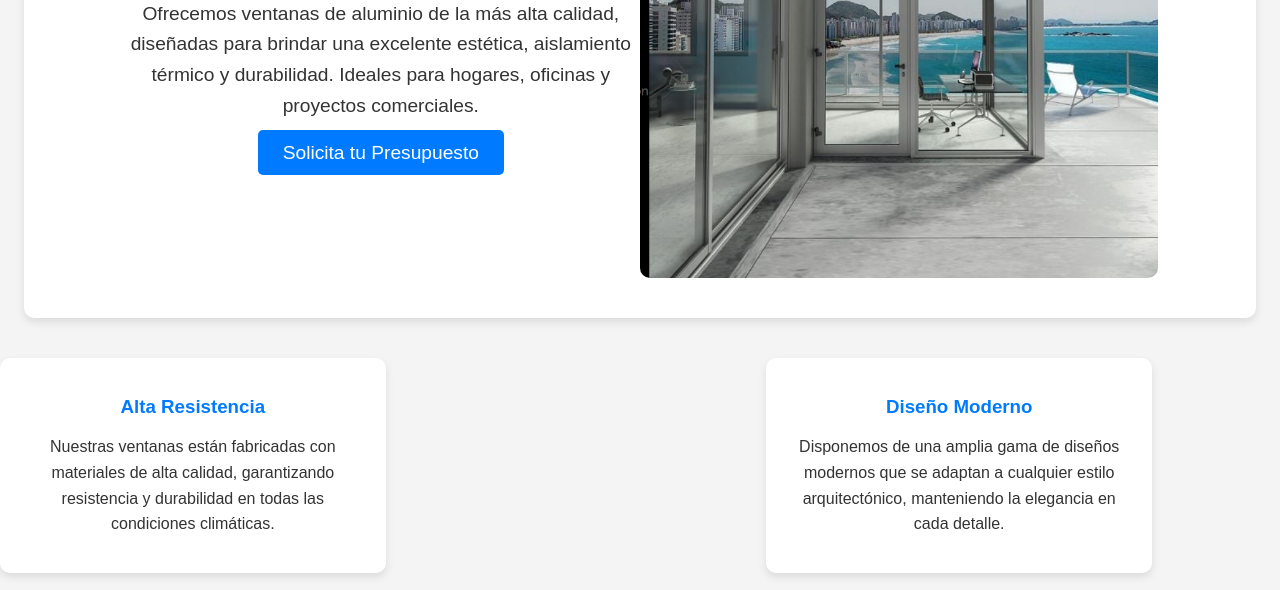
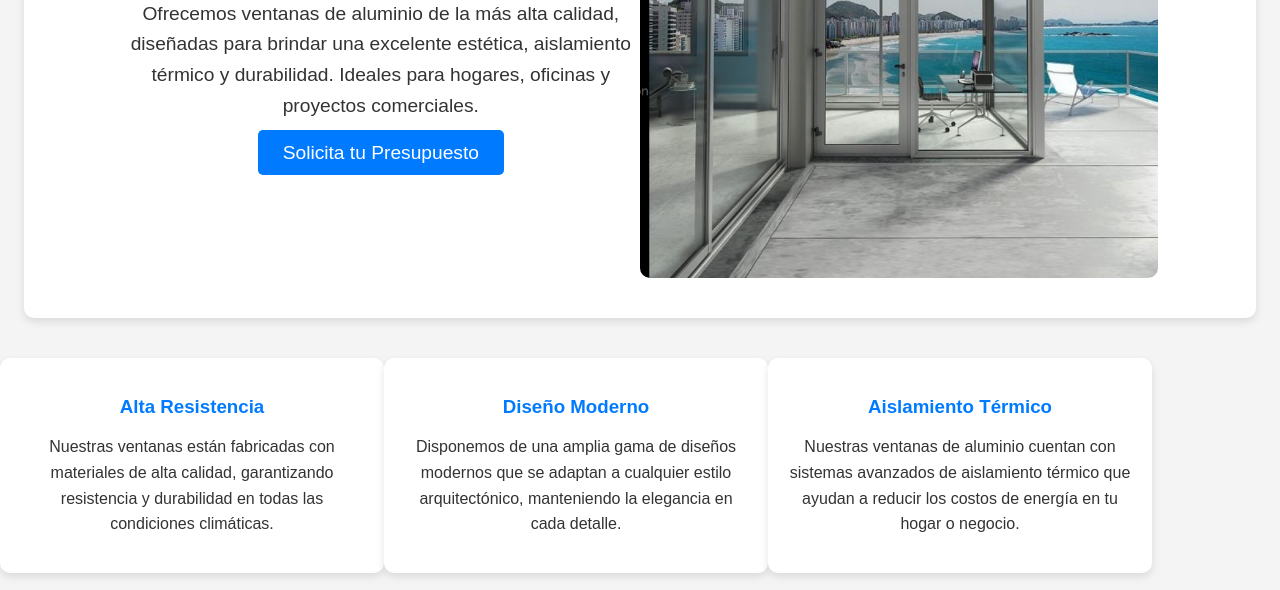
Before and after one commit to sepilrat/urbanaWindows, a plain HTML site: page index.html in a window 1280 px wide. Shown: the part 339-929 px from the top of the page. Drawn offline with Linux system fonts and the light colour scheme.

Commit message:
primer commit

```diff
--- a/index.html
+++ b/index.html
@@ -91,9 +91,10 @@
 
         .features {
             display: flex;
-            justify-content: space-between; /* Cambiado a space-between para ocupar el 100% */
+            align-content: center;
+            justify-content:center; /* Cambiado a space-between para ocupar el 100% */
             margin: 40px 0;
-            flex-wrap: wrap;
+            flex-wrap: nowrap;
             padding: 0; /* Eliminado padding */
         }
 
@@ -103,7 +104,7 @@
             text-align: center;
             border-radius: 10px;
             box-shadow: 0 4px 8px rgba(0, 0, 0, 0.1);
-            width: 30%; /* Ajustado para permitir 3 contenedores alineados */
+            width: 33%; /* Ajustado para permitir 3 contenedores alineados */
             margin-bottom: 20px;
         }
 
```
